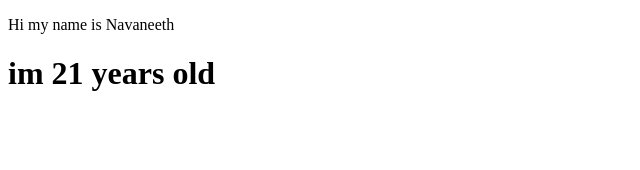
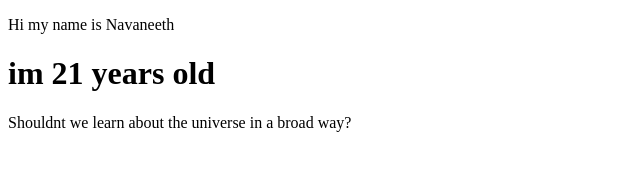
Before and after one commit to Navaneeth8812/forgit, a plain HTML site: page index.html in a window 1280 px wide. Shown: the whole page, without its empty margins (0-640 px from the left). Drawn offline with Linux system fonts and the light colour scheme.

Commit message:
thirdCom

```diff
--- a/index.html
+++ b/index.html
@@ -8,5 +8,6 @@
 <body>
     <p>Hi my name is Navaneeth</p>
     <h1>im 21 years old</h1>
+    <p>Shouldnt we learn about the universe in a broad way?</p>
 </body>
 </html>
```
